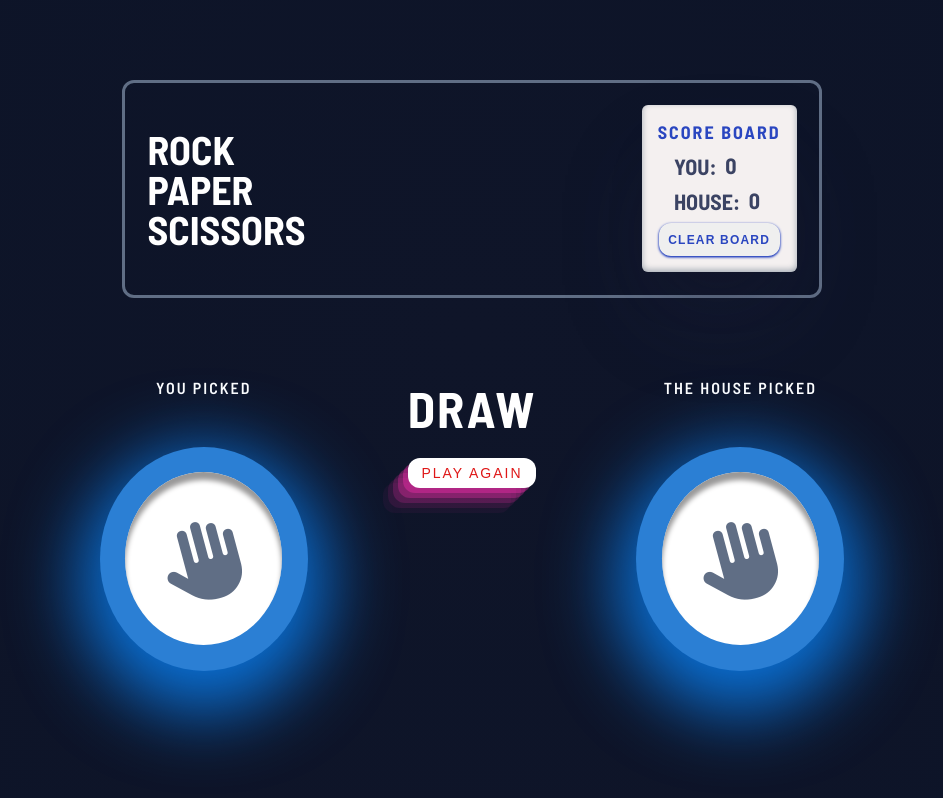
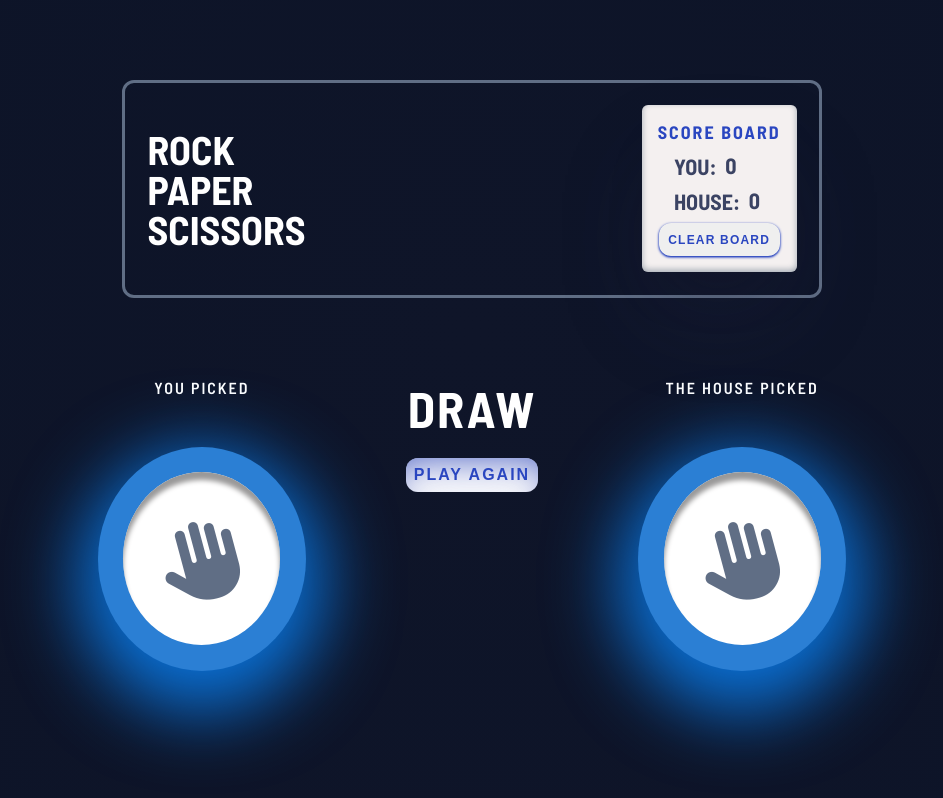
Before and after one commit to Grzegorz1992/Rock-paper-scissors, a website built with Vite: page src/index.html in a window 1280 px wide. Both pictures are taken after a click on the element 444 px from the left and 461 px from the top of the page. Shown: the whole page, without its empty margins (168-1111 px from the left). Built offline with nearby package versions, Linux system fonts and the light colour scheme.

Commit message:
changed style for play again btn and add hover for this btn

```diff
--- a/src/style.css
+++ b/src/style.css
@@ -54,7 +54,7 @@ body.modal-open::before {
 	line-height: 4rem;
 }
 
- .game-score-box {
+.game-score-box {
 	display: flex;
 	flex-direction: column;
 	align-items: center;
@@ -98,7 +98,6 @@ body.modal-open::before {
 	letter-spacing: 1.2px;
 	color: hsl(229, 64%, 46%);
 	cursor: pointer;
-
 }
 
 /* MAIN */
@@ -113,7 +112,6 @@ body.modal-open::before {
 .hide-gime-items {
 	display: none;
 }
-
 
 .game-item {
 	padding: 1.2em;
@@ -268,23 +266,30 @@ body.modal-open::before {
 
 .play-again-text {
 	color: #fff;
-	letter-spacing: 2px;
 	font-size: 5rem;
 	font-weight: bold;
+	letter-spacing: 2px;
 	text-align: center;
 }
 
 .play-again-btn {
+	padding: 0.5em;
+	color: hsl(229, 64%, 46%);
+	background-color: #fff;
+	font-size: 1.6rem;
+	font-weight: bold;
+	text-transform: uppercase;
+	letter-spacing: 2px;
 	border: none;
-	background-color: #fff;
-	color: rgb(223, 24, 24);
-	padding: 0.5em;
-	font-size: 1.4rem;
-	text-transform: uppercase;
 	border-radius: 12px;
-	letter-spacing: 2px;
-	box-shadow: rgba(240, 46, 170, 0.4) -5px 5px, rgba(240, 46, 170, 0.3) -10px 10px, rgba(240, 46, 170, 0.2) -15px 15px, rgba(240, 46, 170, 0.1) -20px 20px, rgba(240, 46, 170, 0.05) -25px 25px;
+	box-shadow: rgba(193, 195, 218, 0.3) 0px 30px 60px -12px inset,
+		hsl(229, 64%, 46%) 0px 18px 36px -18px inset;
 	cursor: pointer;
+}
+
+.play-again-btn:hover {
+	box-shadow: rgba(193, 195, 218, 0.3) 0px 30px 60px -12px,
+		hsl(229, 64%, 46%) 0px 18px 36px -18px;
 }
 
 .fight-game-item {
@@ -293,14 +298,14 @@ body.modal-open::before {
 }
 
 .fight-image-container {
+	padding: 2.4em;
 	background-color: white;
-	padding: 2.4em;
 	border-radius: 50%;
 	box-shadow: inset 0px 8px 5px rgb(154, 153, 153);
 	cursor: pointer;
 }
 
 .fight-game-image {
+	color: hsl(217, 16%, 45%);
 	font-size: 8rem;
-	color: hsl(217, 16%, 45%);
 }
```
